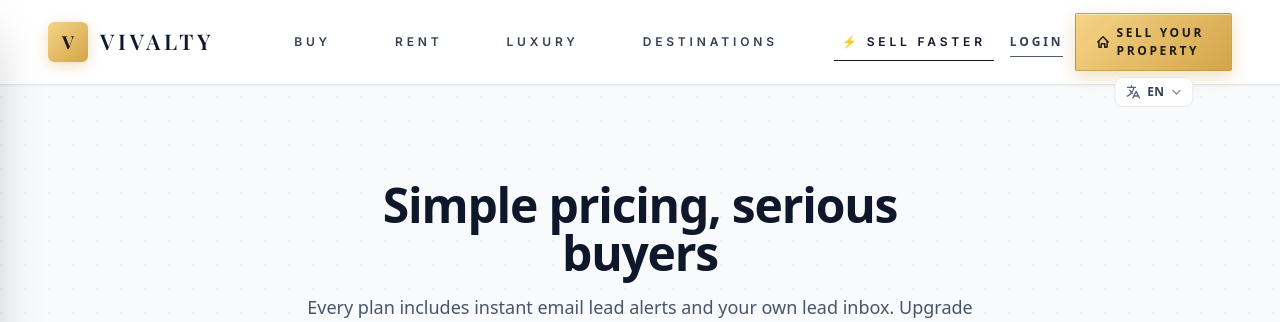
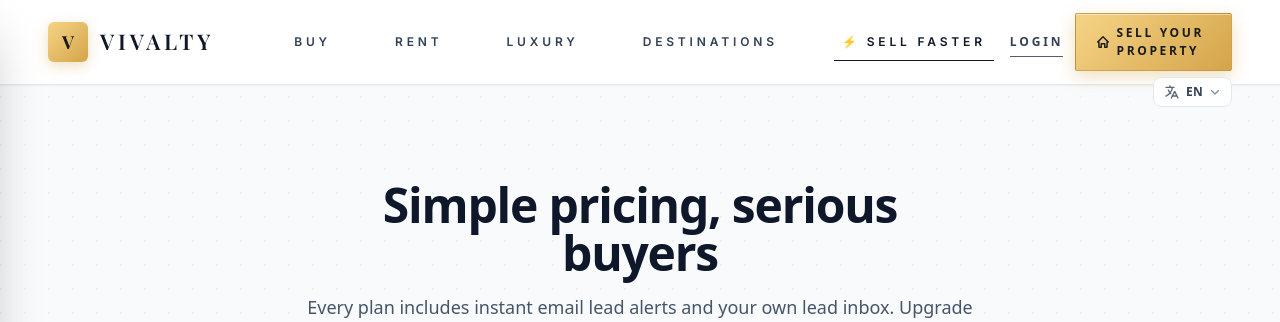
Before and after one commit to ares1231231/VIVALTY, a Django app: page /pricing/ in a window 1280 px wide. Shown: the top 322 px of the page. Run offline with Django 5.2, Linux system fonts and the light colour scheme; data comes from the database, SQL or seed files in the repository; style sheets or scripts are compiled from the project's sources; some libraries are stand-ins or nearby versions; some web fonts are replaced.

Commit message:
Align language switcher to the far right under Sell CTA
Co-authored-by: Cursor <cursoragent@cursor.com>

```diff
--- a/apps/web/templates/web/components/navbar.html
+++ b/apps/web/templates/web/components/navbar.html
@@ -243,7 +243,7 @@ Two visual variants based on context:
           </svg>
           Sell Your Property
         </a>
-        <div class="absolute left-1/2 top-full z-[60] mt-1.5 -translate-x-1/2">
+        <div class="absolute right-0 top-full z-[60] mt-1.5">
           {% include "web/components/language_switcher.html" %}
         </div>
       </div>
```
